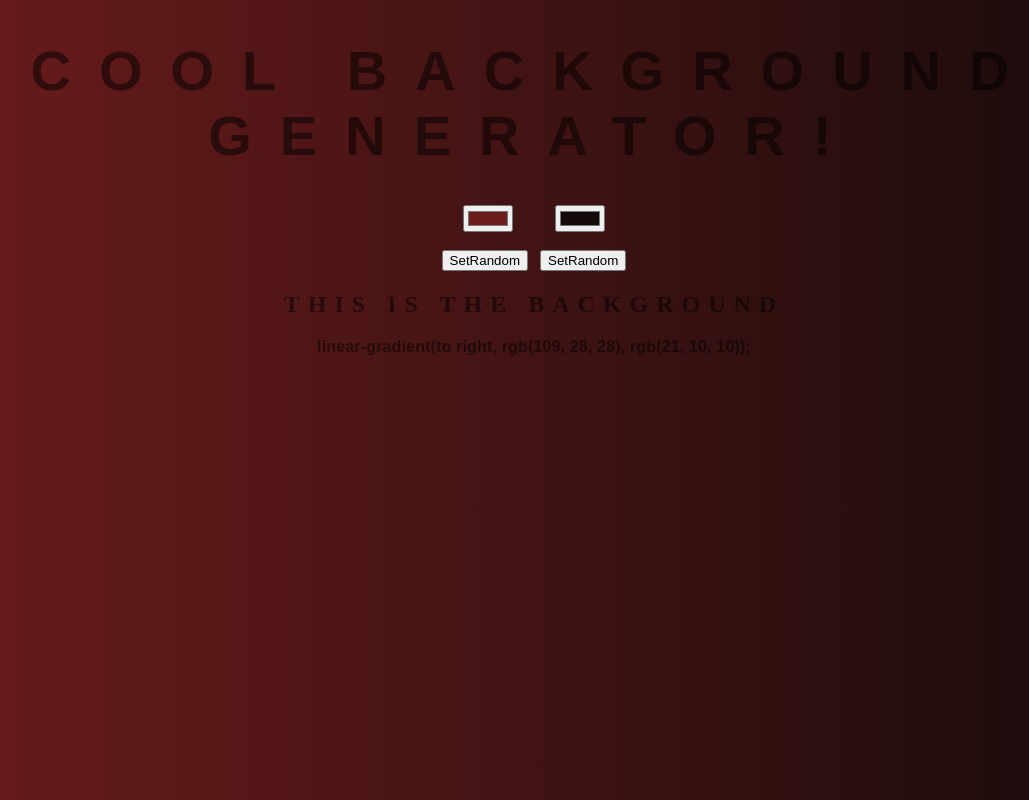
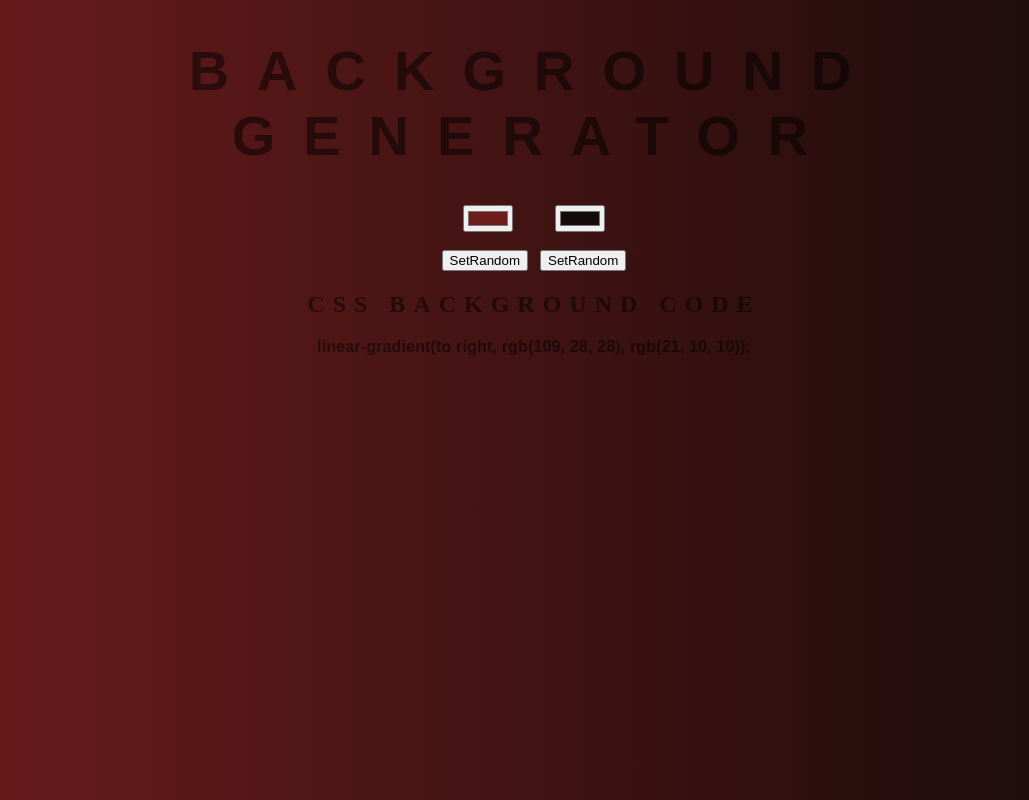
Before and after one commit to NVergil/background_generator, a website: page index.html in a window 1280 px wide. Shown: the top 800 px of the page, without its empty margins (106-1135 px from the left). Drawn offline with Linux system fonts and the light colour scheme.

Commit message:
adding json

```diff
--- a/index.html
+++ b/index.html
@@ -8,14 +8,14 @@
     <link rel="stylesheet" href="style.css">
 </head>
 <body id="gradient">
-    <h1>COOL Background Generator!</h1>
+    <h1>Background Generator</h1>
     <input class="color1" type="color" name="color1" value="#6d1c1c">
     <input class="color2" type="color" name="color2" value="#150a0a">
     <br>
     <br>
     <button class="btn1">SetRandom</button>
     <button class="btn2">SetRandom</button>
-    <h2>this is the background</h2>
+    <h2>css background code</h2>
     <h3></h3>
     <script type="text/javascript" src="script.js"></script>
 </body>
```
Also changed, not shown: package.json (added, +19 -0 lines).
